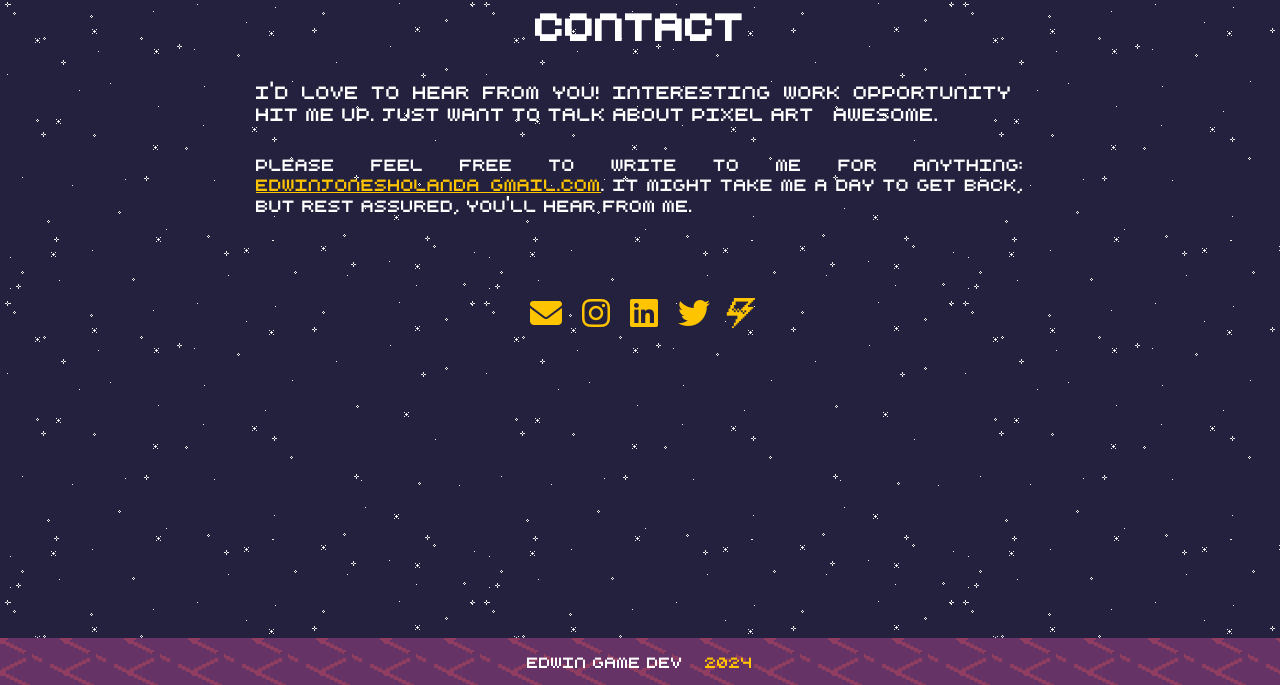
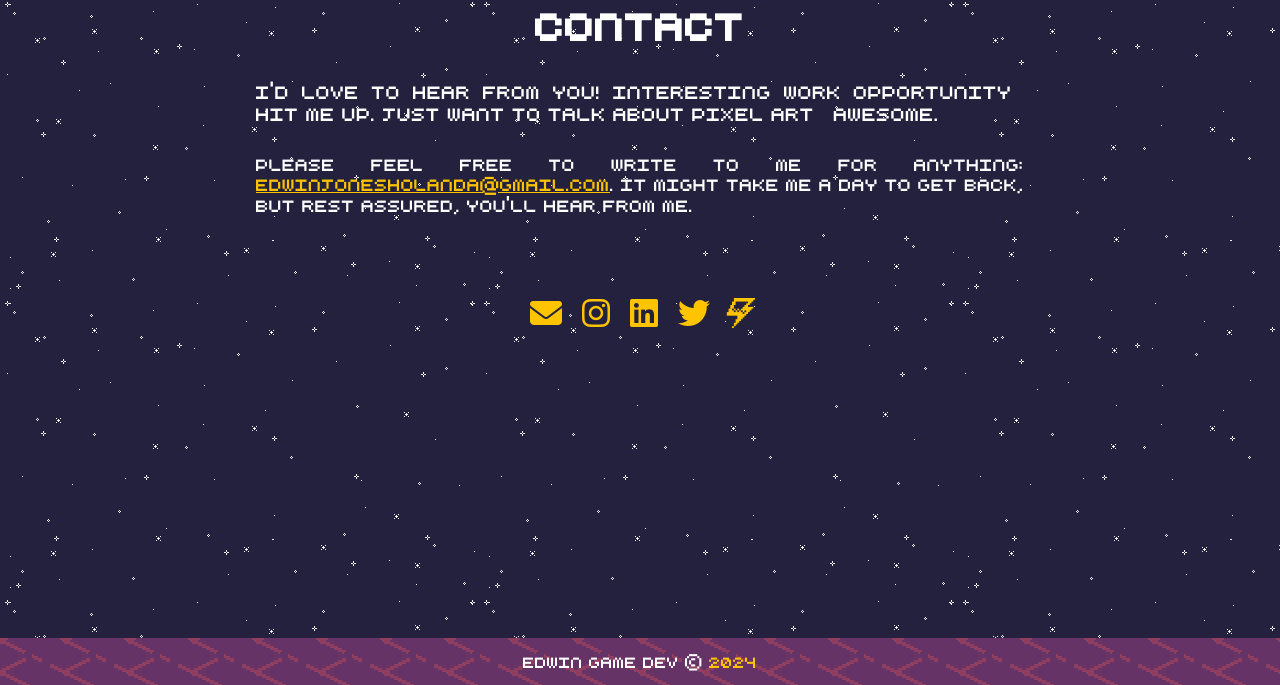
Before and after one commit to edwingamedev/edwingamedev.github.io, a Jekyll site: the page built from privacy-policy.html, in a window 1280 px wide. Shown: the part 2350-3035 px from the top of the page. Built offline with Jekyll 4.4.1, drawn with Linux system fonts in a browser that asks for light colours; nearby versions of some CDN libraries.

Commit message:
Create missing font symbols

```diff
--- a/assets/css/main.css
+++ b/assets/css/main.css
@@ -13,7 +13,7 @@
 
 @font-face {
   font-family: "cubicfive";
-  src: url(/assets/fonts/cubicfive10.ttf);
+  src: url(/assets/fonts/cubicfive10_edit.ttf);
 }
 
 body {
```
Also changed, not shown: assets/fonts/cubicfive10_edit.ttf (added).
